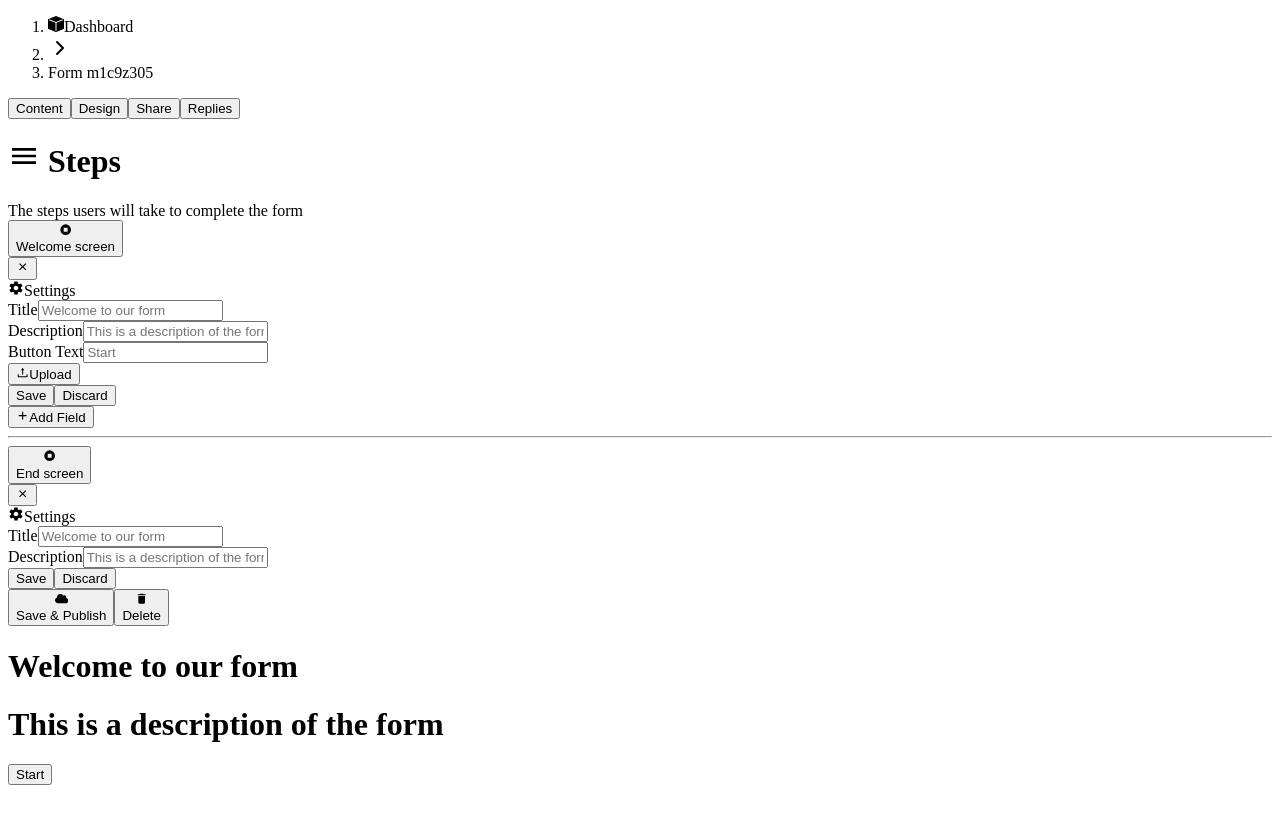
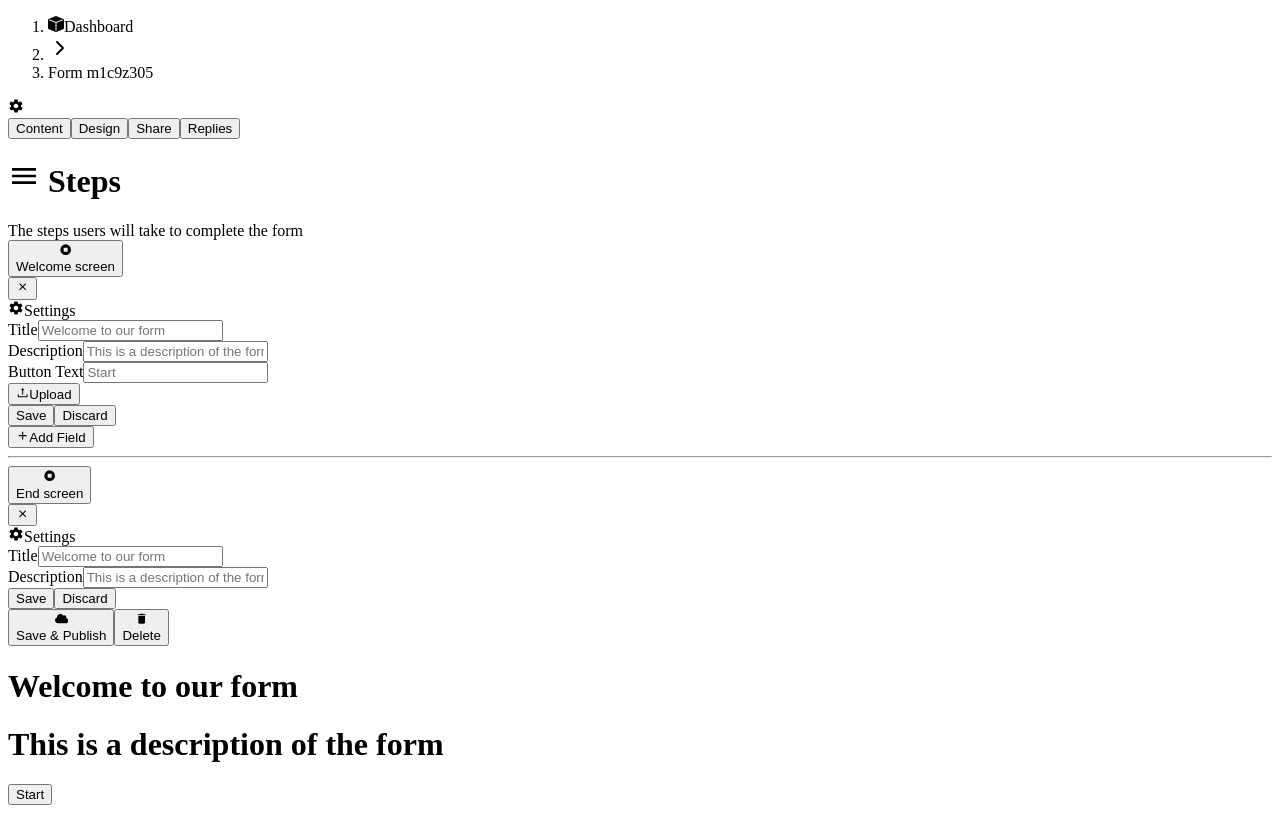
Before and after one commit to wandanamaddumage/build-form-ai, a Next.js app: page /FormEditor in a window 1280 px wide. Built offline with nearby package versions, Linux system fonts and the light colour scheme.

Commit message:
feat: add formEditor page menu

```diff
--- a/src/pages/FormEditor/components/Menu/components/BreadCrumb/index.tsx
+++ b/src/pages/FormEditor/components/Menu/components/BreadCrumb/index.tsx
@@ -7,24 +7,28 @@ import {
   BreadcrumbSeparator,
 } from "@/components/ui/breadcrumb";
 import { BsBoxFill } from "react-icons/bs";
+import { IoMdSettings } from "react-icons/io";
 
 export function BreadcrumbInCreateForm() {
   return (
-    <Breadcrumb className="ml-6 mt-6 text-xs">
-      <BreadcrumbList>
+    <div className="flex items-center justify-between m-6 mb-0">
+      <Breadcrumb className="text-xs">
+        <BreadcrumbList className="flex items-center text-xs">
           <BreadcrumbItem>
-          <BreadcrumbLink className="flex items-center hover:text-indigo-500 text-xs font-medium">
-            <BsBoxFill className="mr-1" />
+            <BreadcrumbLink className="flex items-center hover:text-indigo-500 font-medium">
+              <BsBoxFill className="mr-1 text-xs" />
               Dashboard
             </BreadcrumbLink>
           </BreadcrumbItem>
           <BreadcrumbSeparator />
           <BreadcrumbItem>
-          <BreadcrumbPage className="text-xs font-medium">
+            <BreadcrumbPage className="font-medium text-xs">
               Form m1c9z305
             </BreadcrumbPage>
           </BreadcrumbItem>
         </BreadcrumbList>
       </Breadcrumb>
+      <IoMdSettings className="text-sm" />
+    </div>
   );
 }
```
Also changed, not shown: 1 other file (tests, documents, lock files or other folders). Lines whose indentation alone changed are shown as unchanged.
